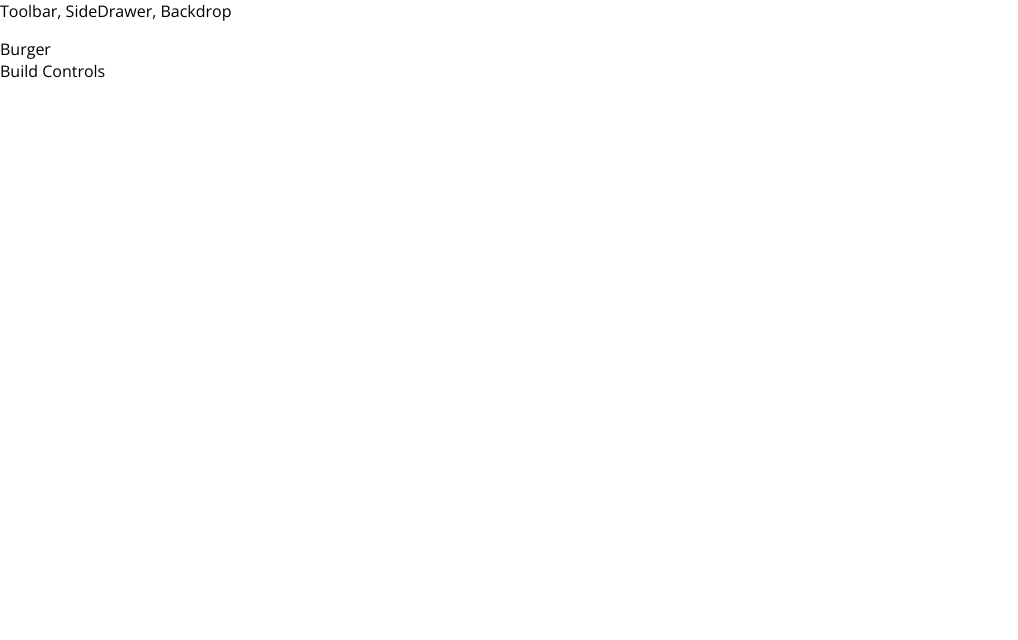
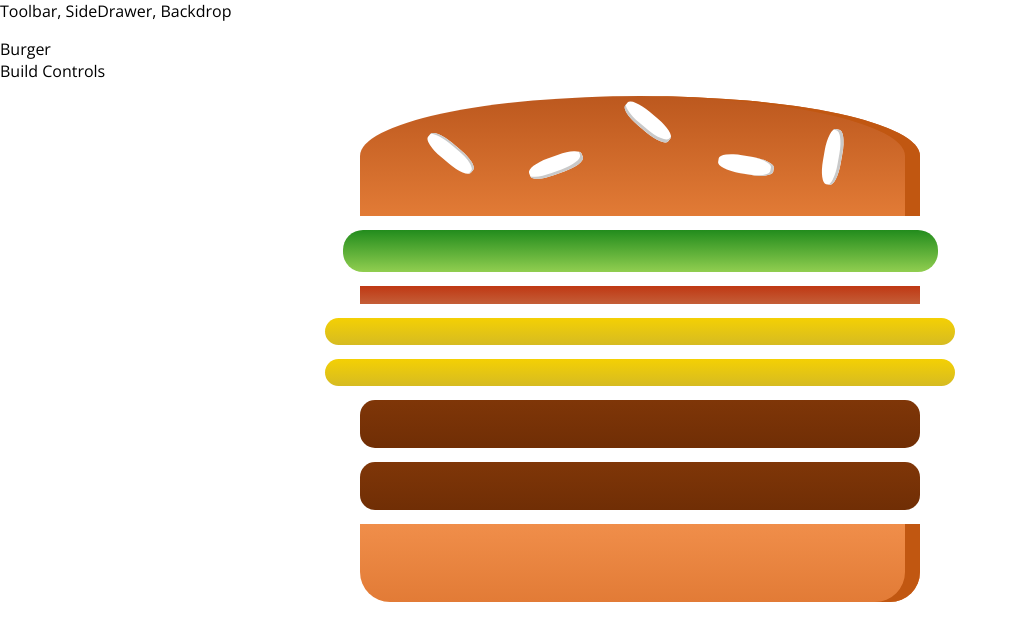
Before and after one commit to 105ron/Burger-App, a React (Create React App) app: page / in a window 1280 px wide. Shown: the top 640 px of the page, without its empty margins (0-1018 px from the left). Built offline with nearby package versions, Linux system fonts and the light colour scheme; the HTML template or start-up script is replaced by a standard one.

Commit message:
add burger state to burger component and render state through burger ingredients

```diff
--- a/src/components/Burger/Burger.js
+++ b/src/components/Burger/Burger.js
@@ -0,0 +1,50 @@
+import React from "react";
+import styled from 'styled-components';
+import PropTypes from 'prop-types';
+import BurgerIngredient from './BurgerIngredient/BurgerIngredient';
+
+const Burger = styled.div`
+  width: 100%;
+  margin: auto;
+  height: 250px;
+  overflow: scroll;
+  text-align: center;
+  font-weight: bold;
+  font-size: 1.2rem;
+  @media (min-width: 500px) and (min-height: 400px) {
+    width: 350px;
+    height: 300px;
+  }
+  @media (min-width: 500px) and (min-height: 401px) {
+    width: 450px;
+    height: 400px;
+  }
+  @media (min-width: 1000px) and (min-height: 700px) {
+    width: 700px;
+    height: 600px;
+  }
+`;
+
+function burger(props) {
+  const { ingredients } = props;
+  const transformedIngredients = Object.keys(ingredients).map((igKey) => {
+    return [...Array(ingredients[igKey])].map((_, i) => (
+      <BurgerIngredient key={igKey + i} type={igKey} />
+    ));
+  });
+  return (
+    <Burger>
+      <BurgerIngredient type="bread-top" />
+      {transformedIngredients}
+      <BurgerIngredient type="bread-bottom" />
+    </Burger>
+  );
+}
+
+burger.propTypes ={
+  ingredients: PropTypes.object.isRequired,
+};
+
+export default burger;
+
+/* eslint react/no-array-index-key: "off" */
--- a/src/components/Burger/BurgerIngredient/BurgerIngredient.js
+++ b/src/components/Burger/BurgerIngredient/BurgerIngredient.js
@@ -112,7 +112,7 @@
   margin: 2% auto;
 `;
 
-function BurgerIngredient(props) {
+function burgerIngredient(props) {
   const { type } = props;
   const ingredientsDictionary = {
     'bread-bottom': <BreadBottom />,
@@ -124,15 +124,15 @@
     ),
     'meat': <Meat />,
     'cheese': <Cheese />,
-    'Bacon': <Bacon />,
+    'bacon': <Bacon />,
     'salad': <Salad />,
   };
   const ingredient = ingredientsDictionary[type] || null;
   return ingredient;
 }
 
-BurgerIngredient.propTypes ={
+burgerIngredient.propTypes ={
   type: PropTypes.string.isRequired,
 };
 
-export default BurgerIngredient;
+export default burgerIngredient;
--- a/src/components/Layout/Layout.js
+++ b/src/components/Layout/Layout.js
@@ -1,6 +1,6 @@
 import React from 'react';
+import styled from 'styled-components';
 import Aux from '../../hoc/Aux';
-import styled from 'styled-components';
 
 const Content = styled.main`
   margin-top: 16px;
--- a/src/containers/BurgerBuilder/BurgerBuilder.js
+++ b/src/containers/BurgerBuilder/BurgerBuilder.js
@@ -1,15 +1,32 @@
 import React, { Component } from 'react';
 import Aux from '../../hoc/Aux';
-import BurgerIngredient from '../../components/Burger/BurgerIngredient/BurgerIngredient';
+import Burger from '../../components/Burger/Burger';
 
 
 class BurgerBuilder extends Component {
+  constructor(props) {
+    super(props)
+    this.state = {
+      ingredients: {
+        salad: 1,
+        bacon: 1,
+        cheese: 2,
+        meat: 2,
+      },
+    };
+  }
+
   render() {
+    const { ingredients } = this.state;
     return (
       <Aux>
-        <div>Burger</div>
-        <div>Build Controls</div>
-        <BurgerIngredient type="bread-top"/>
+        <div>
+          Burger
+        </div>
+        <div>
+          Build Controls
+        </div>
+        <Burger ingredients={ingredients} />
       </Aux>
     );
   }
```
